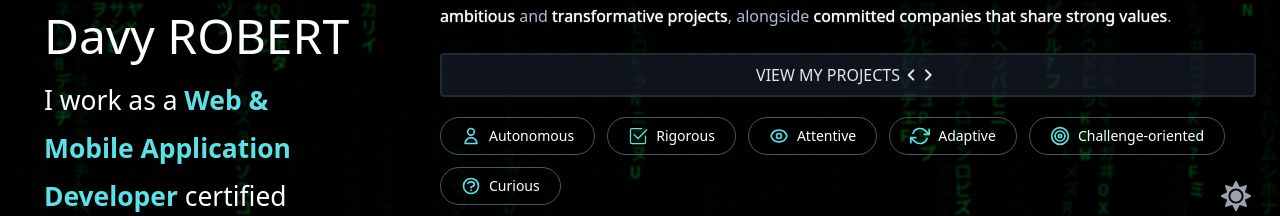
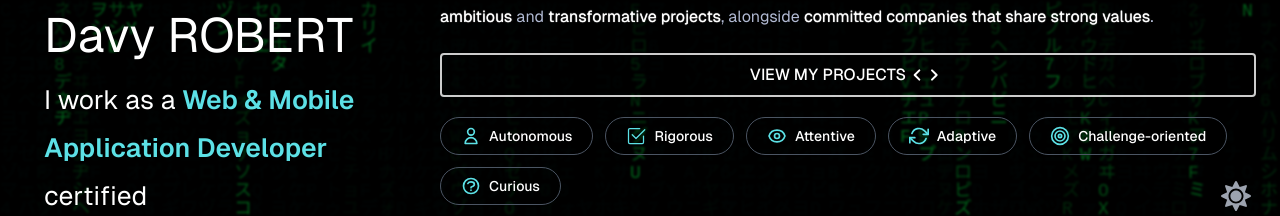
Before and after one commit to DavyR01/davyrobert-portfolio, a Next.js app: page /en in a window 1280 px wide. Shown: the part 560-776 px from the top of the page. Built offline with nearby package versions, Linux system fonts and the light colour scheme; no server answers.

Commit message:
test change style button projects

```diff
--- a/src/app/[locale]/layout.tsx
+++ b/src/app/[locale]/layout.tsx
@@ -42,7 +42,7 @@ export default async function LocaleLayout({
 
   return (
     <html lang={locale} className={`${geistSans.variable} ${geistMono.variable} ${themeClass}`}>
-      <body className="antialiased flex flex-col min-h-screen overflow-x-hidden bg-[var(--bg-primary)] dark:bg-[var(--bg-primary)]">
+      <body className="antialiased font-saans flex flex-col min-h-screen overflow-x-hidden bg-[var(--bg-primary)] dark:bg-[var(--bg-primary)]">
         <Script id="theme-init" strategy="beforeInteractive">
           {THEME_INIT_SCRIPT}
         </Script>
--- a/src/app/components/ui/ProjectsButton.tsx
+++ b/src/app/components/ui/ProjectsButton.tsx
@@ -13,7 +13,7 @@ const ProjectsButton = () => {
                    projectsSection.scrollIntoView({ behavior: 'smooth' });
                 }
              }}
-                className="w-full flex items-center justify-center gap-2 px-4 py-2 text-base text-white dark:text-gray-200 hover:text-[--secondary-color] dark:hover:text-[--secondary-color] hover:font-extrabold transition-all duration-200 bg-gray-800/90 dark:bg-gray-800/50 hover:bg-gray-800/90 dark:hover:bg-gray-900/70 rounded border-2 border-gray-500/40 dark:border-gray-700/50 hover:border-[--secondary-color]/50 shadow-sm hover:shadow-md"
+             className="w-full flex items-center justify-center gap-2 px-4 py-2 text-base font-medium transition-all duration-200 rounded border-[2.5px] shadow-sm hover:bg-[--bg-project-button] border-[--border-project-button] text-[--text-project-button] hover:shadow-md hover:text-[--primary-color] hover:font-bold hover:border-[--primary-color]"
           >
                 <span>{t('viewProjects')}</span>
                 <svg className="w-4 h-4 -ml-2" fill="none" stroke="currentColor" viewBox="0 0 24 24">
--- a/src/styles/colors.css
+++ b/src/styles/colors.css
@@ -1,7 +1,8 @@
 :root {
    --primary-color: #1343a9;
    --primary-color-hover: rgba(19, 67, 169, 0.1);
-   --secondary-color: #df7b23;
+   --secondary-color: rgba(223, 123, 35, 1);
+   --secondary-color-hover: rgba(223, 123, 35, 1);
 
    --text-color-main: #000000;
    --text-color-light: #ffffff;
@@ -23,12 +24,19 @@
    --bg-button-light: rgb(245, 245, 245);
    --border-dark: rgba(0, 0, 0, 0.8);
    --border-light: rgb(245, 245, 245, 0.8);
+
+   --bg-project-button: rgb(227, 231, 248);
+   --border-project-button: rgba(0, 0, 0, 0.8);
+   --text-project-button: rgba(0, 0, 0);
 }
 
+
 .dark {
-   --primary-color: #5ce1e6;
+   --primary-color: rgb(92, 225, 230, 1);
    --primary-color-hover: rgba(92, 225, 230, 0.1);
-   --secondary-color: #df7b23;
+   --secondary-color: rgb(223, 123, 35, 1);
+   --secondary-color-hover: rgba(223, 123, 35, 1);
+
 
    --text-color-main: #b1bad3;
    --text-color-light: #ffffff;
@@ -45,6 +53,10 @@
    --bg-items-card: #1A1A1A;
    --bg-xp: #0f0f0f;
    --bg-stack-card: #0f0f0f;
+
+   --bg-project-button: rgb(17, 34, 35);
+   --border-project-button: rgba(255, 255, 255, 0.8);
+   --text-project-button: rgba(255, 255, 255);
 }
 
 
```
Lines whose indentation alone changed are shown as unchanged.
